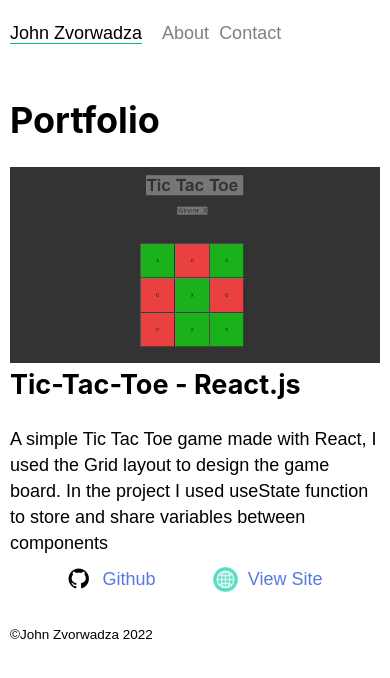
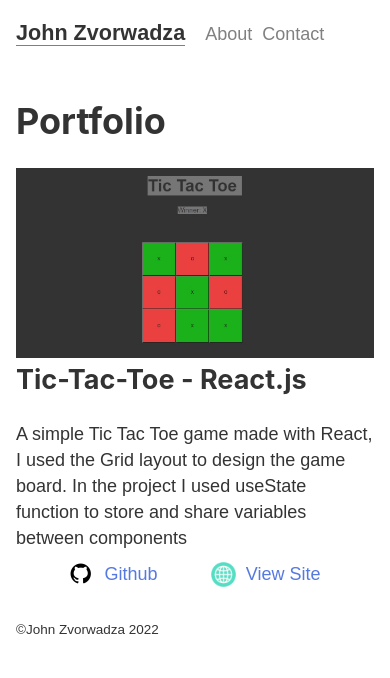
Before and after one commit to johnzvorwadza/react_portfolio, a React (Create React App) app: page /#/ in a window 390 px wide. Shown: the top 678 px of the page. Built offline with nearby package versions, Linux system fonts and the light colour scheme.

Commit message:
minor commits

```diff
--- a/src/App.css
+++ b/src/App.css
@@ -1,10 +1,12 @@
 :root{
-    --main-text-color: rgba(0,0,0,.8);
+    --main-text-color: rgba(0, 0, 0, 0.8);
     --main-color: #05b993;
 }
 html{
     font: 112.5%/1.45em georgia,serif;
     box-sizing: border-box;
+    font-feature-settings: "kern", "liga", "clig", "calt"
+"kern","liga","clig","calt";
 
 }
 
@@ -12,6 +14,7 @@ body{
     position: relative;
     font-family: sans-serif;
     font-weight: 400;
+    color: var(--main-text-color);
 }
 
 .App {
@@ -54,9 +57,9 @@ img{
 .header ul li a:hover{color: rgb(77, 77, 77);}
 .header ul li .name{
     margin-right: 10px;
-    font-size: 1;
-    font-weight: 500;
-    color: black;
+    font-size: 1.2rem;
+    font-weight: bolder;
+    color: var(--main-text-color);
 
 }
 
@@ -90,7 +93,7 @@ img{
 }
 .contactdetails li a{
     font-weight: 400;
-    color: rgb(34, 34, 34) !important;
+    color: var(--main-text-color) !important;
 }
 
 
@@ -105,32 +108,28 @@ img{
 }
 
 
+div{max-width: 100%;}
 
 .contactForm{
 
 display: grid;
-grid-template-areas:
-"name name name name name"
-"emailphone  emailphone  emailphone emailphone emailphone"
-"message message  message message message"
-"submit submit submit submit submit";
-    gap: 10px;
+grid-template-columns: 1fr;
+gap: 5px;
 }
 .contactForm input, .contactForm textarea {
     font-size: 12pt;
-    padding: 5px;
-    background-color: rgb(22, 21, 21);
+    background-color: var(--main-text-color);
     color: aliceblue;
     max-width: 100%;
     border-radius: 5px;
+    box-sizing: border-box;
+    padding: 10px;
 }
 .form-name{
-    grid-area: name;
 
 }
 .emailphone{
 
-    grid-area: emailphone;
     display: grid;
     grid-template-columns: 1fr 1fr;
     gap: 5px;
@@ -140,10 +139,9 @@ grid-template-areas:
 .form-phone{
 }
 .form-message{
-    grid-area: message;
+
 }
 .form-submit{
-    grid-area: submit;
     font-weight: bold;
     border: 0px;
     padding: 10px !important;
@@ -174,7 +172,7 @@ h1, h2 {
         grid-template-columns:1fr;
     }
     .container{
-        padding:0 10px;
+        padding:0 16px;
 
     }
 
--- a/src/ContactMain.js
+++ b/src/ContactMain.js
@@ -73,6 +73,7 @@ function ContactMain() {
 
             <div className='formContainer'>
             <p className='formresponsestatus'>{formresponsestatus}</p>
+            <div >
             <form  onSubmit={validateForm} className='contactForm'>
                     <input className='form-name' type='text' onChange={(e)=>setFormName(e.target.value)} value={formName} placeholder='name'/>
 
@@ -90,6 +91,7 @@ function ContactMain() {
 
 
                 </form>
+                </div>
 
 
             </div>
```
